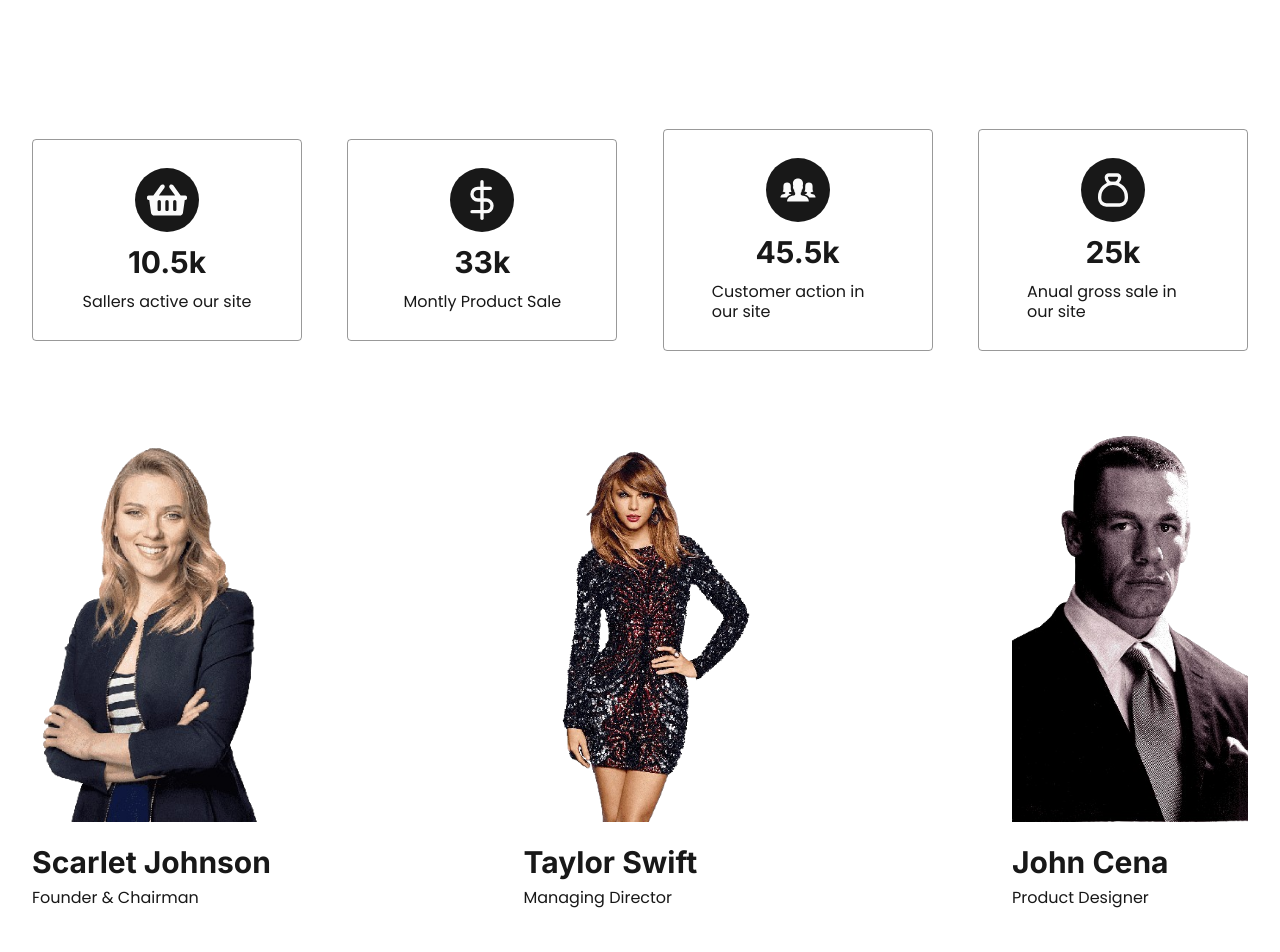
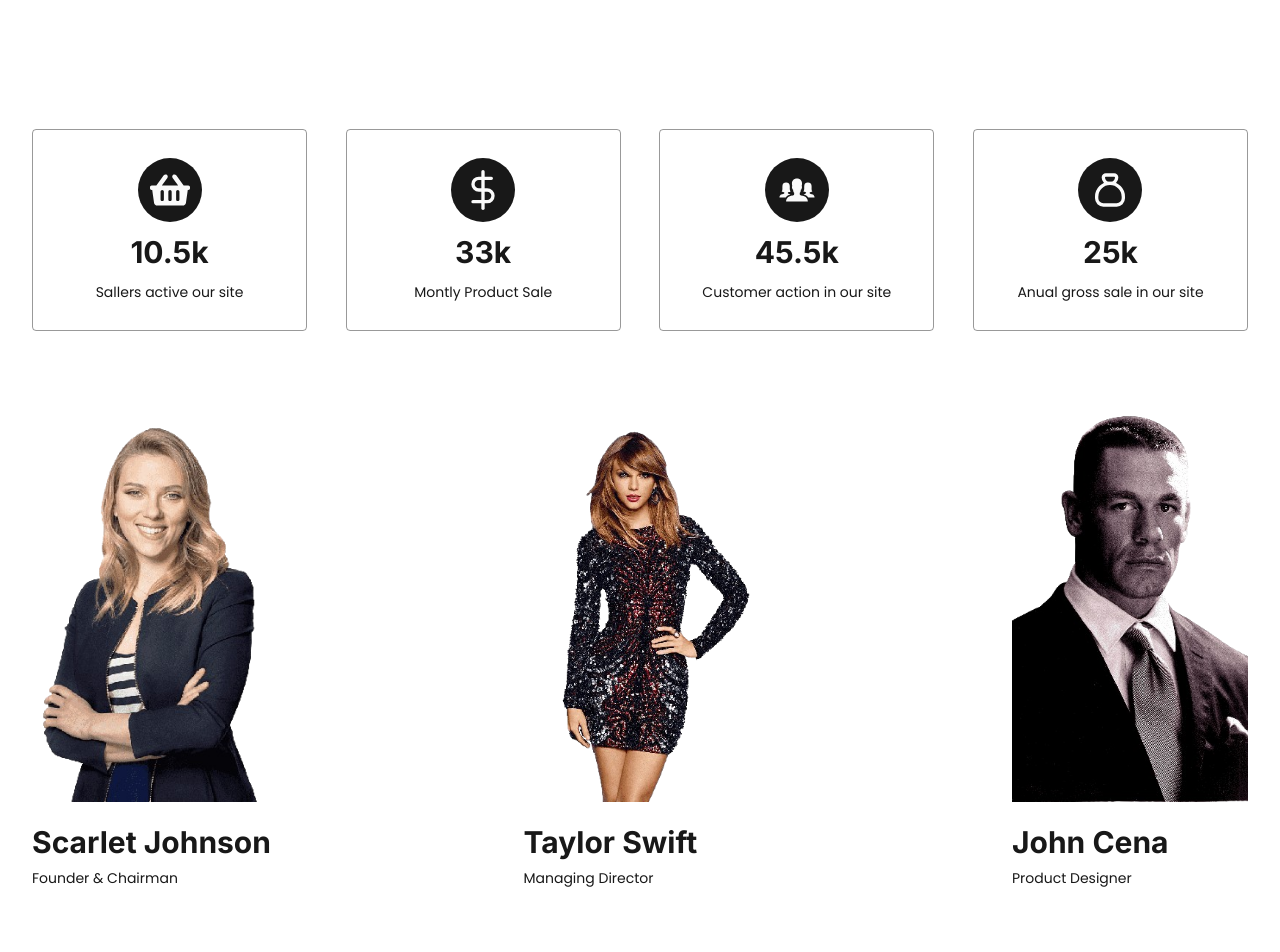
Before and after one commit to km-saifullah/tech-nest, a Next.js app in the folder client/: page /about in a window 1280 px wide. Shown: the part 880-1832 px from the top of the page. Built offline with nearby package versions, Linux system fonts and the light colour scheme.

Commit message:
contact page form data capture by using state variable

```diff
--- a/client/src/app/about/page.jsx
+++ b/client/src/app/about/page.jsx
@@ -38,46 +38,46 @@ const About = () => {
           </div>
         </div>
         <div className="flex items-center justify-between pt-36">
-          <div className="w-[270px]">
-            <div className="text-primary border border-border-line py-7 px-12 flex items-center justify-center flex-col space-y-4 rounded group hover:about-card bg-transparent hover:bg-secondary transition-all duration-300">
+          <div className="w-[275px]">
+            <div className="text-primary border border-border-line py-7 px-9 flex items-center justify-center flex-col space-y-4 rounded group hover:about-card bg-transparent hover:bg-secondary transition-all duration-300">
               <div className="p-3 bg-primary group-hover:bg-light rounded-full">
                 <FaShoppingBasket className="w-10 h-10 text-light group-hover:text-primary" />
               </div>
               <h3 className="text-3xl font-inter font-bold leading-7">10.5k</h3>
-              <p className="text-base font-poppins font-normal leading-5">
+              <p className="text-sm font-poppins font-normal leading-5">
                 Sallers active our site
               </p>
             </div>
           </div>
-          <div className="w-[270px]">
-            <div className="text-primary border border-border-line py-7 px-12 flex items-center justify-center flex-col space-y-4 rounded group hover:about-card bg-transparent hover:bg-secondary transition-all duration-300">
+          <div className="w-[275px]">
+            <div className="text-primary border border-border-line py-7 px-9 flex items-center justify-center flex-col space-y-4 rounded group hover:about-card bg-transparent hover:bg-secondary transition-all duration-300">
               <div className="p-3 bg-primary group-hover:bg-light rounded-full">
                 <FiDollarSign className="w-10 h-10 text-light group-hover:text-primary" />
               </div>
               <h3 className="text-3xl font-inter font-bold leading-7">33k</h3>
-              <p className="text-base font-poppins font-normal leading-5">
+              <p className="text-sm font-poppins font-normal leading-5">
                 Montly Product Sale
               </p>
             </div>
           </div>
-          <div className="w-[270px]">
-            <div className="text-primary border border-border-line py-7 px-12 flex items-center justify-center flex-col space-y-4 rounded group hover:about-card bg-transparent hover:bg-secondary transition-all duration-300">
+          <div className="w-[275px]">
+            <div className="text-primary border border-border-line py-7 px-9 flex items-center justify-center flex-col space-y-4 rounded group hover:about-card bg-transparent hover:bg-secondary transition-all duration-300">
               <div className="p-3 bg-primary group-hover:bg-light rounded-full">
                 <IoIosPeople className="w-10 h-10 text-light group-hover:text-primary" />
               </div>
               <h3 className="text-3xl font-inter font-bold leading-7">45.5k</h3>
-              <p className="text-base font-poppins font-normal leading-5">
+              <p className="text-sm font-poppins font-normal leading-5">
                 Customer action in our site
               </p>
             </div>
           </div>
-          <div className="w-[270px]">
-            <div className="text-primary border border-border-line py-7 px-12 flex items-center justify-center flex-col space-y-4 rounded group hover:about-card bg-transparent hover:bg-secondary transition-all duration-300">
+          <div className="w-[275px]">
+            <div className="text-primary border border-border-line py-7 px-9 flex items-center justify-center flex-col space-y-4 rounded group hover:about-card bg-transparent hover:bg-secondary transition-all duration-300">
               <div className="p-3 bg-primary group-hover:bg-light rounded-full">
                 <TbMoneybag className="w-10 h-10 text-light group-hover:text-primary" />
               </div>
               <h3 className="text-3xl font-inter font-bold leading-7">25k</h3>
-              <p className="text-base font-poppins font-normal leading-5">
+              <p className="text-sm font-poppins font-normal leading-5">
                 Anual gross sale in our site
               </p>
             </div>
@@ -96,7 +96,7 @@ const About = () => {
               <h4 className="text-primary text-3xl font-inter font-bold leading-8">
                 Scarlet Johnson
               </h4>
-              <p className="text-primary text-base font-normal font-poppins leading-6">
+              <p className="text-primary text-sm font-normal font-poppins leading-6">
                 Founder & Chairman
               </p>
             </div>
@@ -113,7 +113,7 @@ const About = () => {
               <h4 className="text-primary text-3xl font-inter font-bold leading-8">
                 Taylor Swift
               </h4>
-              <p className="text-primary text-base font-normal font-poppins leading-6">
+              <p className="text-primary text-sm font-normal font-poppins leading-6">
                 Managing Director
               </p>
             </div>
@@ -130,7 +130,7 @@ const About = () => {
               <h4 className="text-primary text-3xl font-inter font-bold leading-8">
                 John Cena
               </h4>
-              <p className="text-primary text-base font-normal font-poppins leading-6">
+              <p className="text-primary text-sm font-normal font-poppins leading-6">
                 Product Designer
               </p>
             </div>
--- a/client/src/app/contact/page.jsx
+++ b/client/src/app/contact/page.jsx
@@ -1,7 +1,27 @@
+"use client";
 import { HiOutlinePhone } from "react-icons/hi2";
 import { GoMail } from "react-icons/go";
+import { useState } from "react";
 
 const Contact = () => {
+  const [contactData, setContactData] = useState({
+    name: "",
+    email: "",
+    phone: "",
+    message: "",
+  });
+
+  const handleContactData = (e) => {
+    const contactInfo = { ...contactData };
+    contactInfo[e.target.name] = e.target.value;
+    setContactData(contactInfo);
+  };
+
+  const handleSendMessage = (e) => {
+    console.log("clicked");
+    console.log(contactData);
+    e.preventDefault();
+  };
   return (
     <section className="pt-20 pb-28">
       <div className="container">
@@ -53,6 +73,9 @@ const Contact = () => {
                     type="text"
                     placeholder="Your Name"
                     className="w-[235px] bg-inputBg py-3 px-4 rounded text-text font-normal font-poppins text-base leading-6 outline-none border-none"
+                    name="name"
+                    value={contactData.name}
+                    onChange={handleContactData}
                   />
                 </div>
                 <div>
@@ -60,6 +83,9 @@ const Contact = () => {
                     type="text"
                     placeholder="Your Email"
                     className="w-[235px] bg-inputBg py-3 px-4 rounded text-text font-normal font-poppins text-base leading-6 outline-none border-none"
+                    name="email"
+                    value={contactData.email}
+                    onChange={handleContactData}
                   />
                 </div>
                 <div>
@@ -67,20 +93,27 @@ const Contact = () => {
                     type="text"
                     placeholder="Your Phone"
                     className="w-[235px] bg-inputBg py-3 px-4 rounded text-text font-normal font-poppins text-base leading-6 outline-none border-none"
+                    name="phone"
+                    value={contactData.phone}
+                    onChange={handleContactData}
                   />
                 </div>
               </div>
               <div className="py-8">
                 <textarea
-                  name=""
                   id=""
                   placeholder="Your Message"
                   rows={8}
                   className="w-[737px] bg-inputBg py-3 px-4 rounded text-text font-normal font-poppins text-base leading-6 outline-none border-none"
+                  name="message"
+                  value={contactData.message}
+                  onChange={handleContactData}
                 ></textarea>
               </div>
               <div className="flex items-end justify-end">
-                <button className="btn">Send Message</button>
+                <button className="btn" onClick={handleSendMessage}>
+                  Send Message
+                </button>
               </div>
             </form>
           </div>
```
